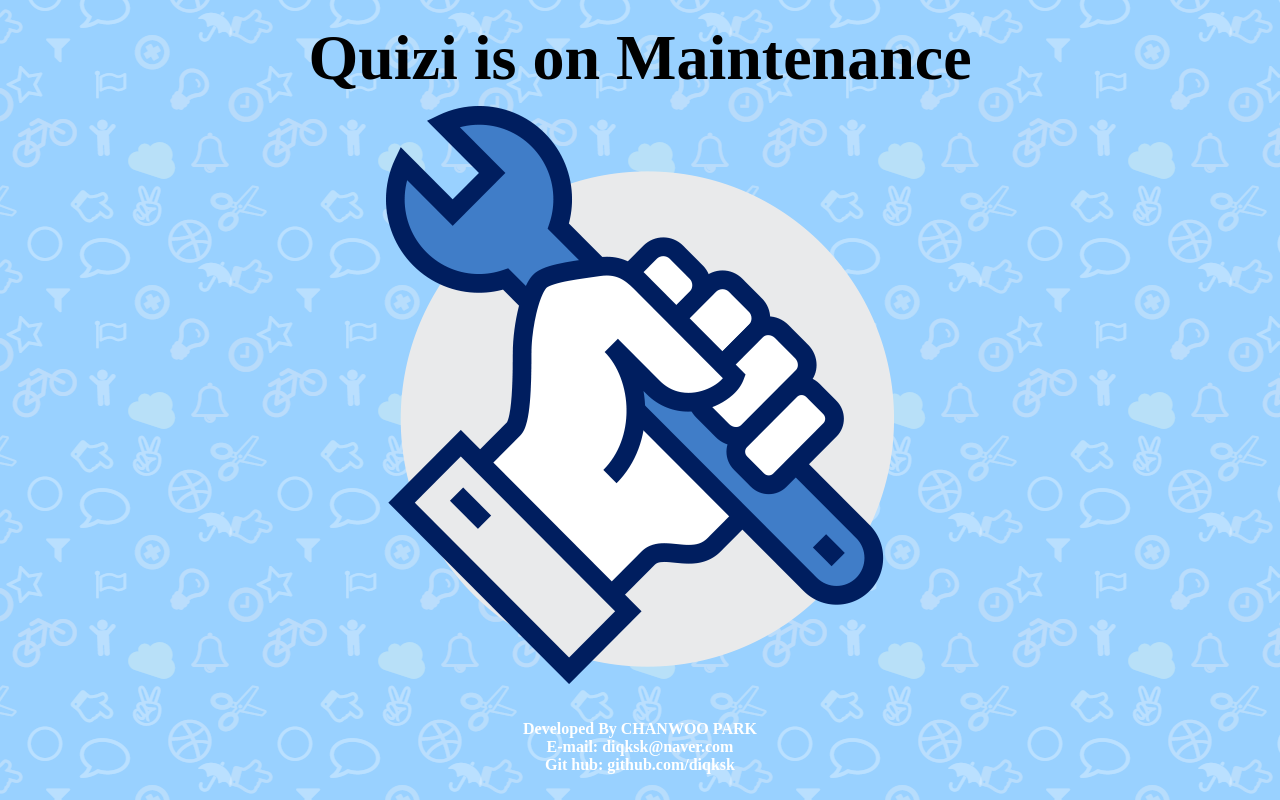
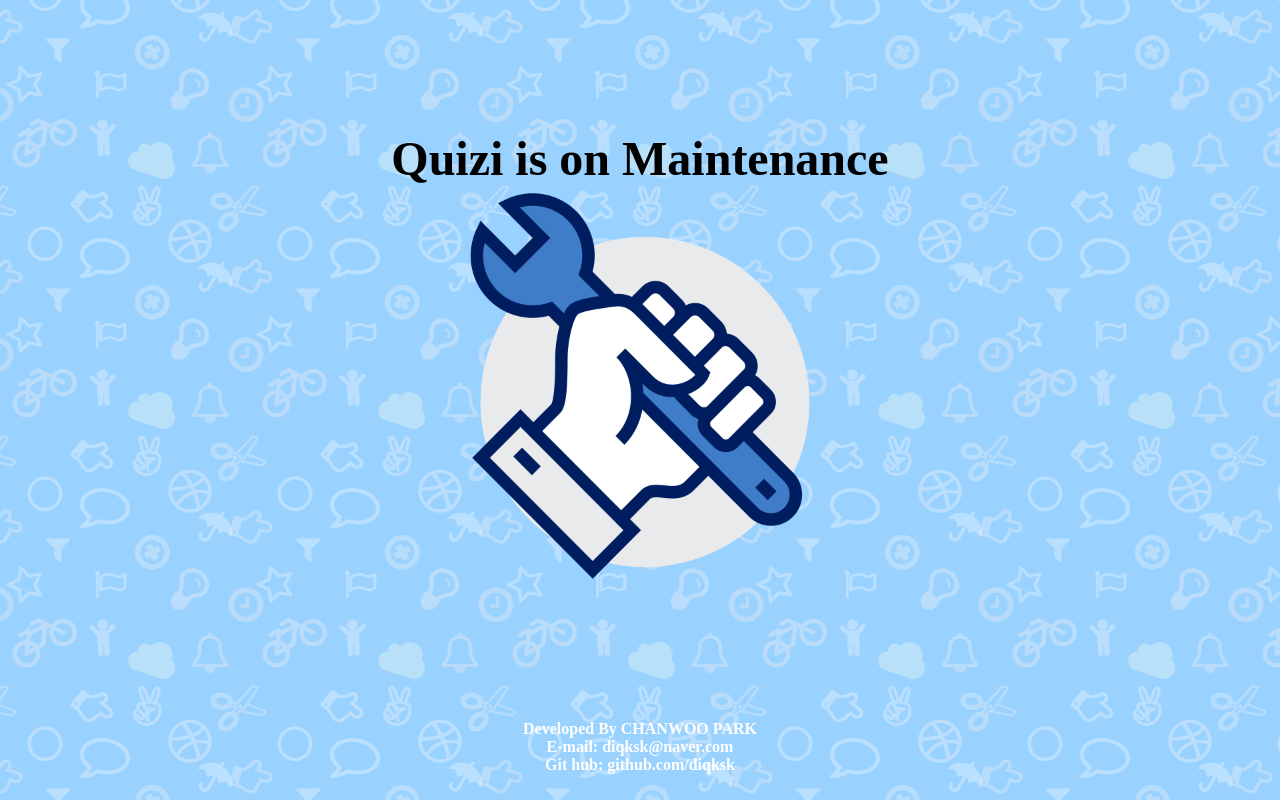
Before and after one commit to diqksk/quizi-maint, a plain HTML site: page index.html in a window 1280 px wide. Drawn offline with Linux system fonts and the light colour scheme.

Commit message:
fixed scale of image

```diff
--- a/style.css
+++ b/style.css
@@ -13,7 +13,7 @@
   text-align: center;
 }
 .title-msg {
-  font-size: 4em;
+  font-size: 3em;
   color: rgb(0, 0, 0);
   font-weight: bold;
 }
@@ -24,6 +24,9 @@
   color: white;
   font-weight: bold;
 }
+.maint-image {
+  width: 400px;
+}
 @media screen and (max-width: 768px) {
   .maint-image {
     width: 70%;
```
